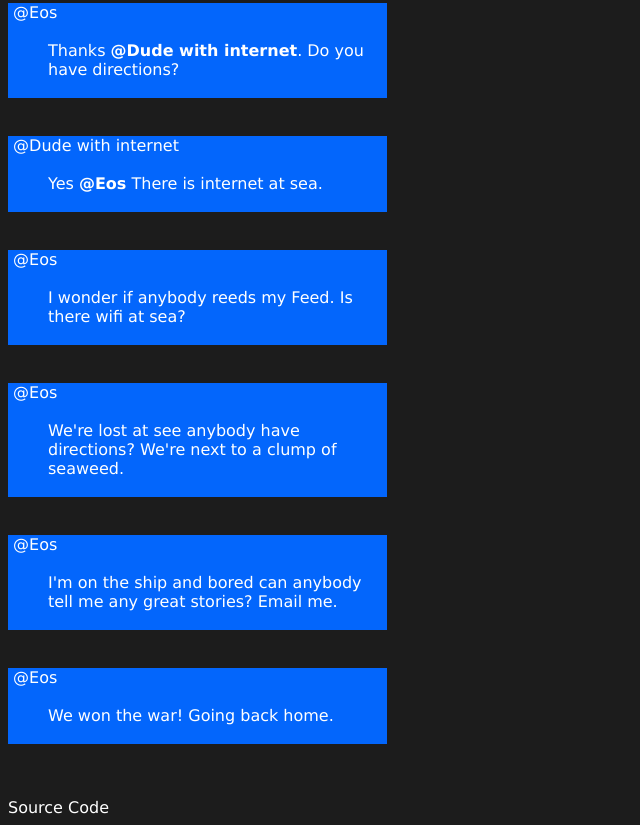
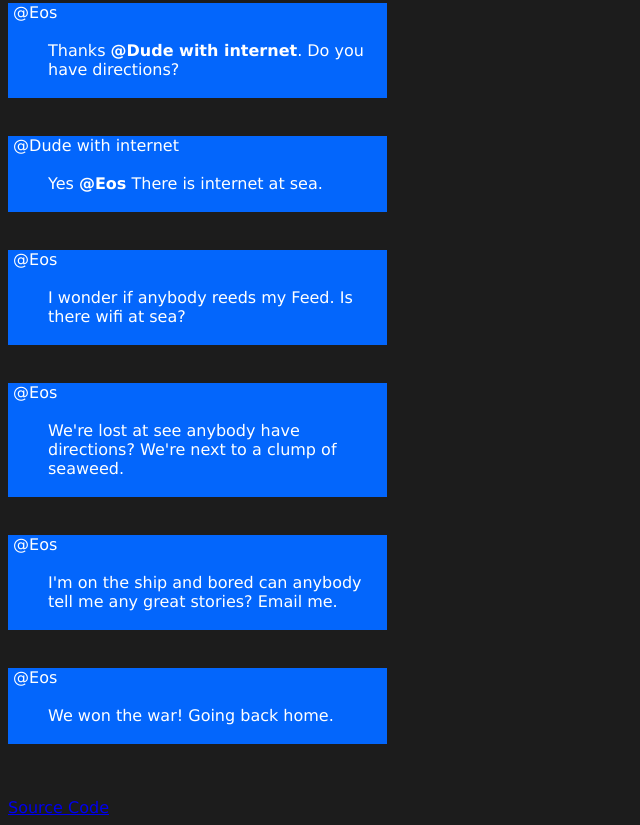
Before and after one commit to That-Dude111/MeBook-For-School, a plain HTML site: page index.html in a window 1280 px wide. Shown: the part 1394-2219 px from the top of the page, without its empty margins (0-640 px from the left). Drawn offline with Linux system fonts and the light colour scheme.

Commit message:
Update index.html

```diff
--- a/index.html
+++ b/index.html
@@ -108,7 +108,7 @@
         <br><br>
 
     </dl>
-    <a herf="https://github.com/That-Dude111/Me-Book" target="_Blank">Source Code</a>
+    <a href="https://github.com/That-Dude111/Me-Book" target="_Blank">Source Code</a>
 </body>
 
 </html>
```
